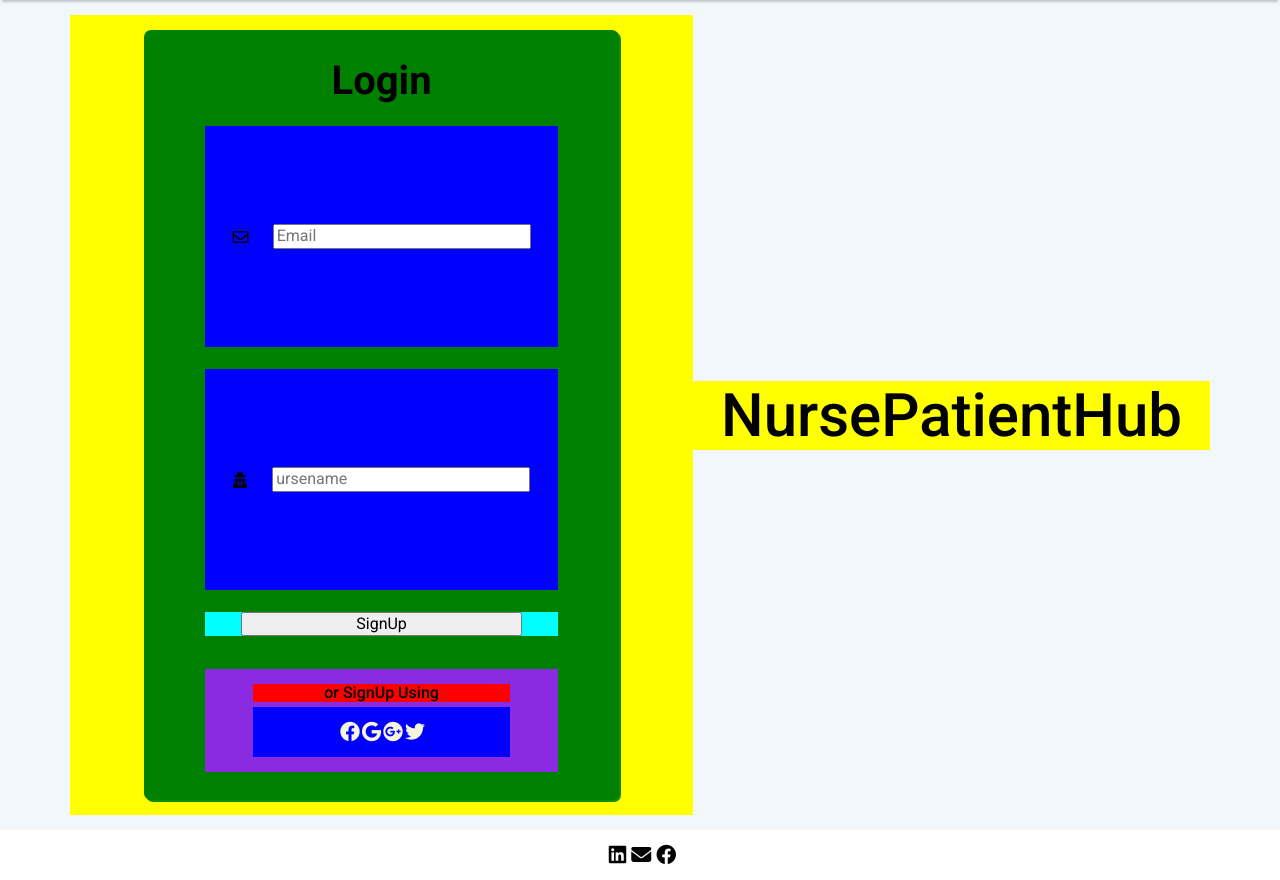
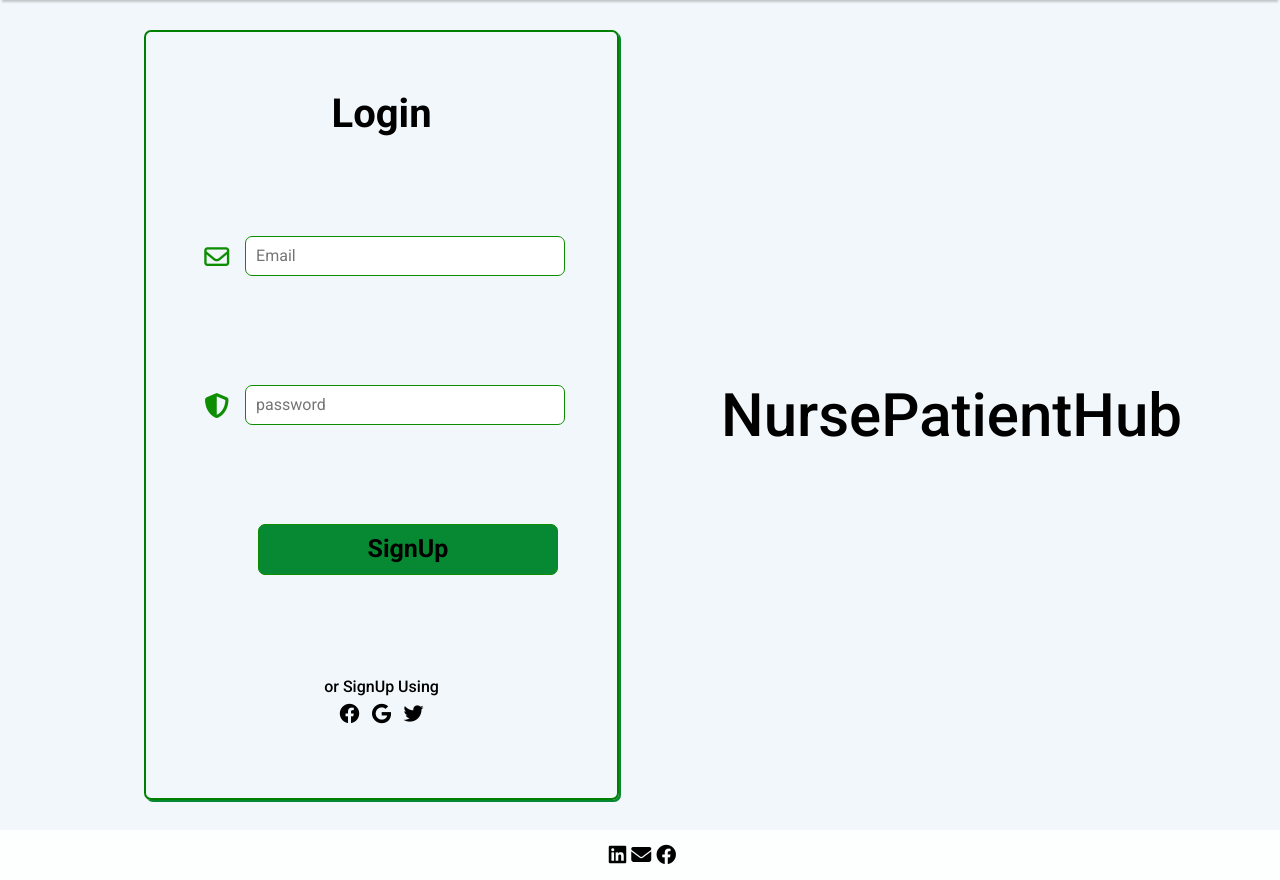
Before and after one commit to mostafa-abokhadra/NPH_v2, a Flask app: page /login in a window 1280 px wide. Shown: the part 60-940 px from the top of the page. Run offline with Flask 3, Linux system fonts and the light colour scheme.

Commit message:
still front end :(

```diff
--- a/NursePatientHub/static/css/footer.css
+++ b/NursePatientHub/static/css/footer.css
@@ -6,7 +6,7 @@ footer {
     height: 50px;
     margin-bottom: 0px;
     height: 50px;
-    background-color: white;
+    background-color: rgba(255, 255, 255, 0.861);
     display: flex;
     justify-content: space-around;
     align-items: center;
--- a/NursePatientHub/static/css/login.css
+++ b/NursePatientHub/static/css/login.css
@@ -3,7 +3,7 @@
     display: flex;
     justify-content: center;
     align-items: center;
-    background-color: rgb(208 89 89);
+    /* background-color: rgb(208 89 89); */
     color: white;
 }
 
@@ -22,7 +22,7 @@
     display: flex;
     justify-content: center;
     align-items: center;
-    background-color: yellow;
+    /* background-color: yellow; */
 
 }
 
@@ -42,27 +42,44 @@
     flex-wrap: wrap;
     justify-content: center;
     align-items: center;
-    background-color: green;
+    /* background-color: green; */
     width: 80%;
     height: 100%;
     border-radius: 7px;
-    box-shadow: 2px 2px rgb(13, 141, 2);
+    box-shadow: 2px 2px #068932;
     border: 2px solid green;
 }
 
 .login-div .email-login,
 .pass-login {
-    width: 80%;
-    height: 30%;
-    padding: 15px;
+    width: 90%;
+    /* height: 30%; */
+    padding: 10px;
     display: flex;
     justify-content: space-around;
     align-items: center;
-    background-color: blue;
+    /* background-color: blue; */
+}
+
+.login-div .pass-login {}
+
+.login-div .email-login i,
+.pass-login i {
+    color: rgb(13, 141, 2);
+    font-size: 25px;
+    width: 10%;
+    /* background-color: black; */
+    display: flex;
+    justify-content: center;
+    align-items: center;
+
 }
 
 .login-div input {
-    width: 80%;
+    width: 85%;
+    padding: 10px;
+    border: 1px solid rgb(13, 141, 2);
+    border-radius: 7px;
 }
 
 .login-div .email-login {}
@@ -70,11 +87,17 @@
 .login-div .pass-login {}
 
 .submit-login {
+    margin: auto;
     display: flex;
-    justify-content: center;
+    justify-content: flex-end;
     align-items: center;
-    background-color: aqua;
     width: 80%;
+}
+
+.submit-login input {
+    background-color: #068932;
+    font-weight: bold;
+    font-size: 25px;
 }
 
 .signup-using-media {
@@ -84,36 +107,36 @@
     flex-wrap: wrap;
     justify-content: center;
     align-items: center;
-    margin-top: 10px;
-    background-color: blueviolet;
+    /* background-color: blueviolet; */
 }
 
 .signup-using-media .using-media {
-    background-color: red;
+    /* background-color: red; */
     width: 80%;
+    /* font-size: 10px; */
     display: flex;
     justify-content: center;
     align-items: center;
 }
 
 .signup-using-media .media-icons {
-    margin-top: 5px;
-    width: 80%;
-    background-color: blue;
-    height: 50px;
+    margin-top: 7px;
+    /* background-color: blue; */
+    width: 30%;
     display: flex;
-    justify-content: center;
+    justify-content: space-around;
     align-items: center;
 }
 
 .signup-using-media .media-icons i {
-    color: beige;
+    /* color: beige; */
     font-size: 20px;
-    padding-left: 2px;
+    /* background-color: blue; */
+
 }
 
 .nursepatinethub {
-    background-color: yellow;
+    /* background-color: yellow; */
     display: flex;
     font-size: 60px;
     width: 50%;
--- a/NursePatientHub/templates/login.html
+++ b/NursePatientHub/templates/login.html
@@ -36,8 +36,8 @@
                     <input name="email" type="Email" placeholder="Email" required />
                 </div>
                 <div class="pass-login">
-                    <i class="fa-solid fa-user-secret"></i>
-                    <input name="name" type="text" placeholder="ursename" required />
+                    <i class="fa-solid fa-shield-halved"></i>
+                    <input name="password" type="text" placeholder="password" required />
                 </div>
                 <div class="submit-login">
                     <input type="submit" name="submit" value="SignUp" />
@@ -49,7 +49,6 @@
                     <div class="media-icons">
                         <i class="fa-brands fa-facebook"></i>
                         <i class="fa-brands fa-google"></i>
-                        <i class="fa-brands fa-google-plus"></i>
                         <i class="fa-brands fa-twitter"></i>
                     </div>
                   </div>
--- a/NursePatientHub/templates/signUp.html
+++ b/NursePatientHub/templates/signUp.html
@@ -70,7 +70,6 @@
           <div calss="media-icons">
               <i class="fa-brands fa-facebook"></i>
               <i class="fa-brands fa-google"></i>
-              <i class="fa-brands fa-google-plus"></i>
               <i class="fa-brands fa-twitter"></i>
           </div>
         </div>
```
Also changed, not shown: NursePatientHub/static/css/signUp.css (+37 -3 lines).
